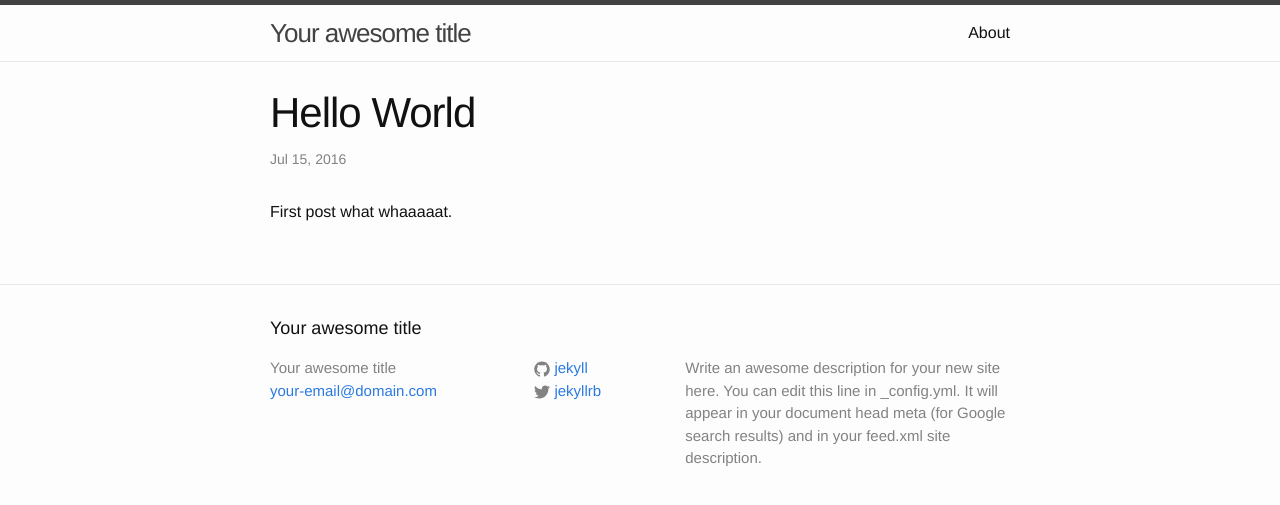
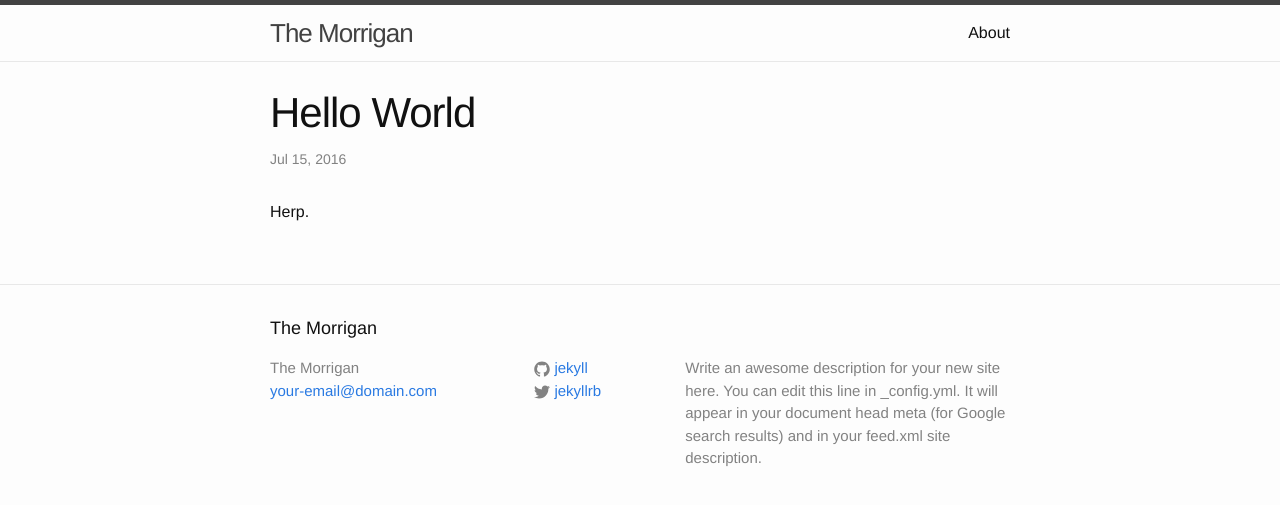
Before and after one commit to M0rrigan/M0rrigan.github.io, a Jekyll site: the page built from _posts/2016-07-15-hello-world.markdown, in a window 1280 px wide. Shown: the top 505 px of the page. Built offline with Jekyll 4.4.1, drawn with Linux system fonts in a browser that asks for light colours.

Commit message:
Slight updates

```diff
--- a/Gemfile
+++ /dev/null
@@ -1,3 +0,0 @@
-source 'https://rubygems.org'
-
-gem 'github-pages', group: :jekyll_plugins
--- a/_config.yml
+++ b/_config.yml
@@ -6,7 +6,7 @@
 # 'jekyll serve'. If you change this file, please restart the server process.
 
 # Site settings
-title: Your awesome title
+title: The Morrigan
 email: your-email@domain.com
 description: > # this means to ignore newlines until "baseurl:"
   Write an awesome description for your new site here. You can edit this
--- a/_posts/2016-07-15-hello-world.markdown
+++ b/_posts/2016-07-15-hello-world.markdown
@@ -1,7 +1,6 @@
 ---
 layout: post
 title:  "Hello World"
-date:   2016-07-15 10:45:18 -0400
-categories: first post
+date:   2016-07-15 11:21:58 -0400
 ---
-First post what whaaaaat.
+Herp.
--- a/_posts/2016-07-15-welcome-to-jekyll.markdown
+++ b/_posts/2016-07-15-welcome-to-jekyll.markdown
@@ -1,7 +1,7 @@
 ---
 layout: post
 title:  "Welcome to Jekyll!"
-date:   2016-07-15 10:45:18 -0400
+date:   2016-07-15 11:18:58 -0400
 categories: jekyll update
 ---
 You’ll find this post in your `_posts` directory. Go ahead and edit it and re-build the site to see your changes. You can rebuild the site in many different ways, but the most common way is to run `jekyll serve`, which launches a web server and auto-regenerates your site when a file is updated.
```
Also changed, not shown: Gemfile.lock (deleted).
